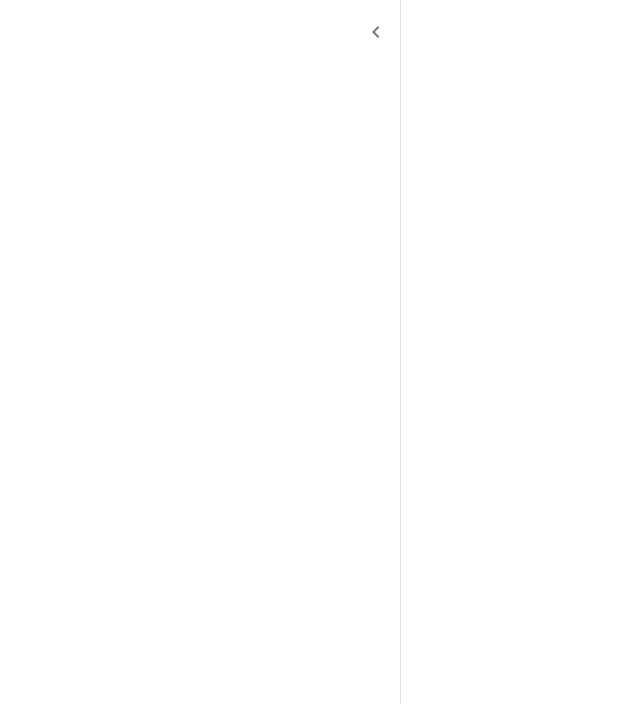
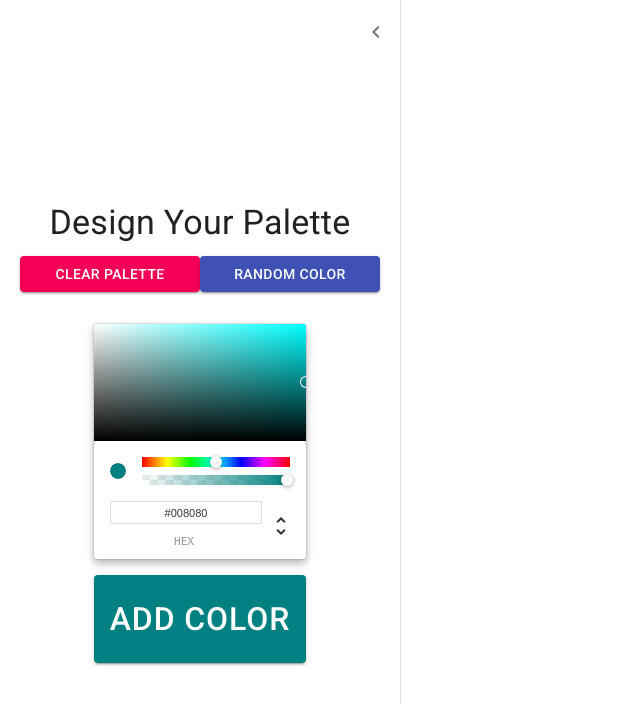
Before and after one commit to wkwkwkwk/learn-react, a React (Create React App) app: page /palette/new in a window 1280 px wide. Shown: the top 704 px of the page, without its empty margins (0-640 px from the left). Built offline with nearby package versions, Linux system fonts and the light colour scheme.

Commit message:
Add Color Picker to drawer

```diff
--- a/package.json
+++ b/package.json
@@ -9,6 +9,7 @@
     "chroma-js": "^2.0.6",
     "rc-slider": "^8.7.0",
     "react": "^16.9.0",
+    "react-color": "^2.17.3",
     "react-copy-to-clipboard": "^5.0.1",
     "react-dom": "^16.9.0",
     "react-router-dom": "^5.0.1",
--- /dev/null
+++ b/src/ColorPickerForm.js
@@ -0,0 +1,90 @@
+import React, { Component } from "react";
+import Button from "@material-ui/core/Button";
+// import { ValidatorForm, TextValidator } from "react-material-ui-form-validator";
+import { ChromePicker } from "react-color";
+import { withStyles } from "@material-ui/core/styles";
+import styles from "./styles/ColorPickerFormStyles";
+
+class ColorPickerForm extends Component {
+  constructor(props) {
+    super(props);
+    this.state = { currentColor: "teal", newColorName: "" };
+    this.updateCurrentColor = this.updateCurrentColor.bind(this);
+    this.handleChange = this.handleChange.bind(this);
+    this.handleSubmit = this.handleSubmit.bind(this);
+  }
+  // componentDidMount() {
+  //   ValidatorForm.addValidationRule("isColorNameUnique", value =>
+  //     this.props.colors.every(
+  //       ({ name }) => name.toLowerCase() !== value.toLowerCase()
+  //     )
+  //   );
+  //   ValidatorForm.addValidationRule("isColorUnique", value =>
+  //     this.props.colors.every(({ color }) => color !== this.state.currentColor)
+  //   );
+  // }
+  updateCurrentColor(newColor) {
+    this.setState({ currentColor: newColor.hex });
+  }
+  handleChange(evt) {
+    this.setState({
+      [evt.target.name]: evt.target.value
+    });
+  }
+  handleSubmit() {
+    const newColor = {
+      color: this.state.currentColor,
+      name: this.state.newColorName
+    };
+    this.props.addNewColor(newColor);
+    this.setState({ newColorName: "" });
+  }
+
+  render() {
+    const { paletteIsFull, classes } = this.props;
+    const { currentColor, newColorName } = this.state;
+    return (
+      <div>
+        <ChromePicker
+          color={currentColor}
+          onChangeComplete={this.updateCurrentColor}
+          className={classes.picker}
+        />
+        {/* <ValidatorForm
+          onSubmit={this.handleSubmit}
+          ref='form'
+          instantValidate={false}
+        >
+          <TextValidator
+            value={newColorName}
+            className={classes.colorNameInput}
+            placeholder='Color Name'
+            name='newColorName'
+            variant='filled'
+            margin='normal'
+            onChange={this.handleChange}
+            validators={["required", "isColorNameUnique", "isColorUnique"]}
+            errorMessages={[
+              "Enter a color name",
+              "Color name must be unique",
+              "Color already used!"
+            ]}
+          /> */}
+          <Button
+            variant='contained'
+            type='submit'
+            color='primary'
+            disabled={paletteIsFull}
+            className={classes.addColor}
+            style={{
+              backgroundColor: paletteIsFull ? "grey" : currentColor
+            }}
+          >
+            {paletteIsFull ? "Palette Full" : "Add Color"}
+          </Button>
+        {/* </ValidatorForm> */}
+      </div>
+    );
+  }
+}
+export default withStyles(styles)(ColorPickerForm);
--- a/src/NewPaletteForm.js
+++ b/src/NewPaletteForm.js
@@ -2,7 +2,7 @@ import React, { Component } from 'react';
 import classNames from "classnames";
 import { withStyles } from "@material-ui/core/styles";
 // import PaletteFormNav from "./PaletteFormNav";
-// import ColorPickerForm from "./ColorPickerForm";
+import ColorPickerForm from "./ColorPickerForm";
 import Drawer from "@material-ui/core/Drawer";
 import Typography from "@material-ui/core/Typography";
 import Divider from "@material-ui/core/Divider";
@@ -177,7 +177,7 @@ class NewPaletteForm extends Component {
                         </IconButton>
                     </div>
                     <Divider />
-                    {/* <div className={classes.container}>
+                    <div className={classes.container}>
                         <Typography variant='h4' gutterBottom>
                             Design Your Palette
                         </Typography>
@@ -205,7 +205,7 @@ class NewPaletteForm extends Component {
                             addNewColor={this.addNewColor}
                             colors={colors}
                         />
-                    </div> */}
+                    </div>
                 </Drawer>
                 <main
                     className={classNames(classes.content, {
--- /dev/null
+++ b/src/styles/ColorPickerFormStyles.js
@@ -0,0 +1,18 @@
+const styles = {
+  picker: {
+    width: "100% !important",
+    marginTop: "2rem"
+  },
+  addColor: {
+    width: "100%",
+    padding: "1rem",
+    marginTop: "1rem",
+    fontSize: "2rem"
+  },
+  colorNameInput: {
+    width: "100%",
+    height: "70px"
+  }
+};
+
+export default styles;
```
Also changed, not shown: 1 other file (tests, documents, lock files or other folders).
